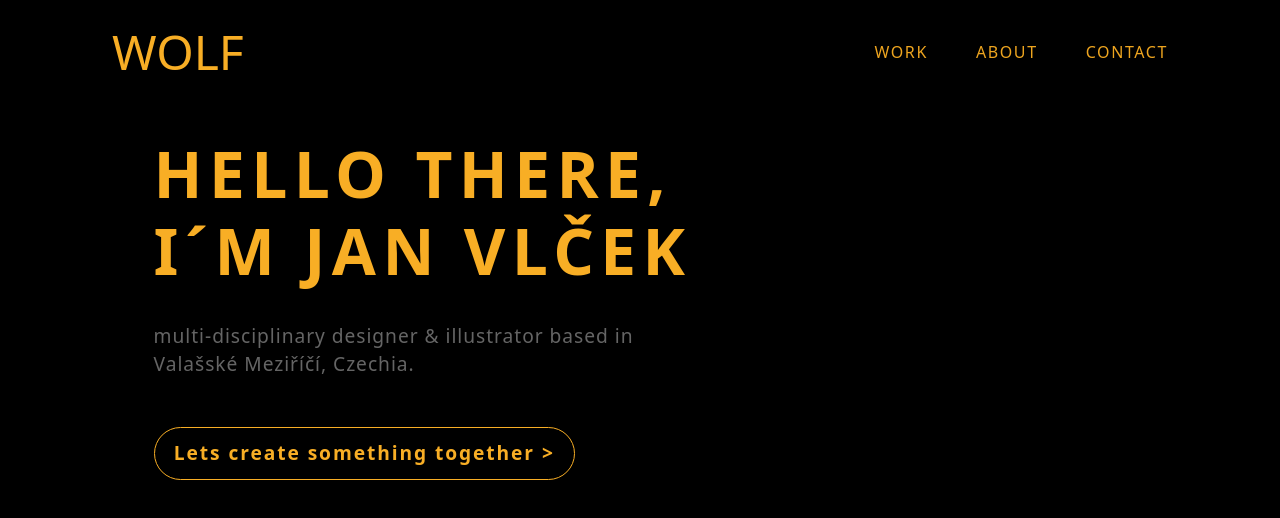
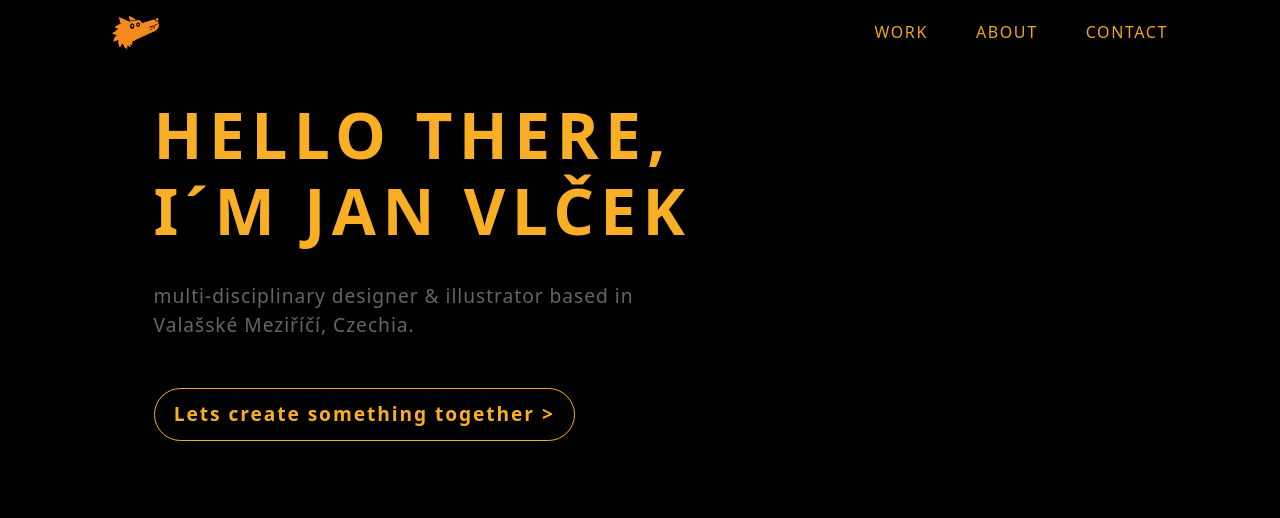
Before and after one commit to BadWolfeee/Portfolio, a plain HTML site: page index.html in a window 1280 px wide. Drawn offline with Linux system fonts and the light colour scheme.

Commit message:
I added a logo image to the header of the index

```diff
--- a/index.html
+++ b/index.html
@@ -9,7 +9,12 @@
   <body>
     <div class="container">
       <header>
-        <h1 class="logo">WOLF</h1>
+        <img
+          src="logo.png"
+          alt="Jan Vlček logo image"
+          class="logo"
+          width="47"
+        />
         <nav>
           <a href="#">WORK</a>
           <a href="#">ABOUT</a>
```
Also changed, not shown: logo.png (added).
